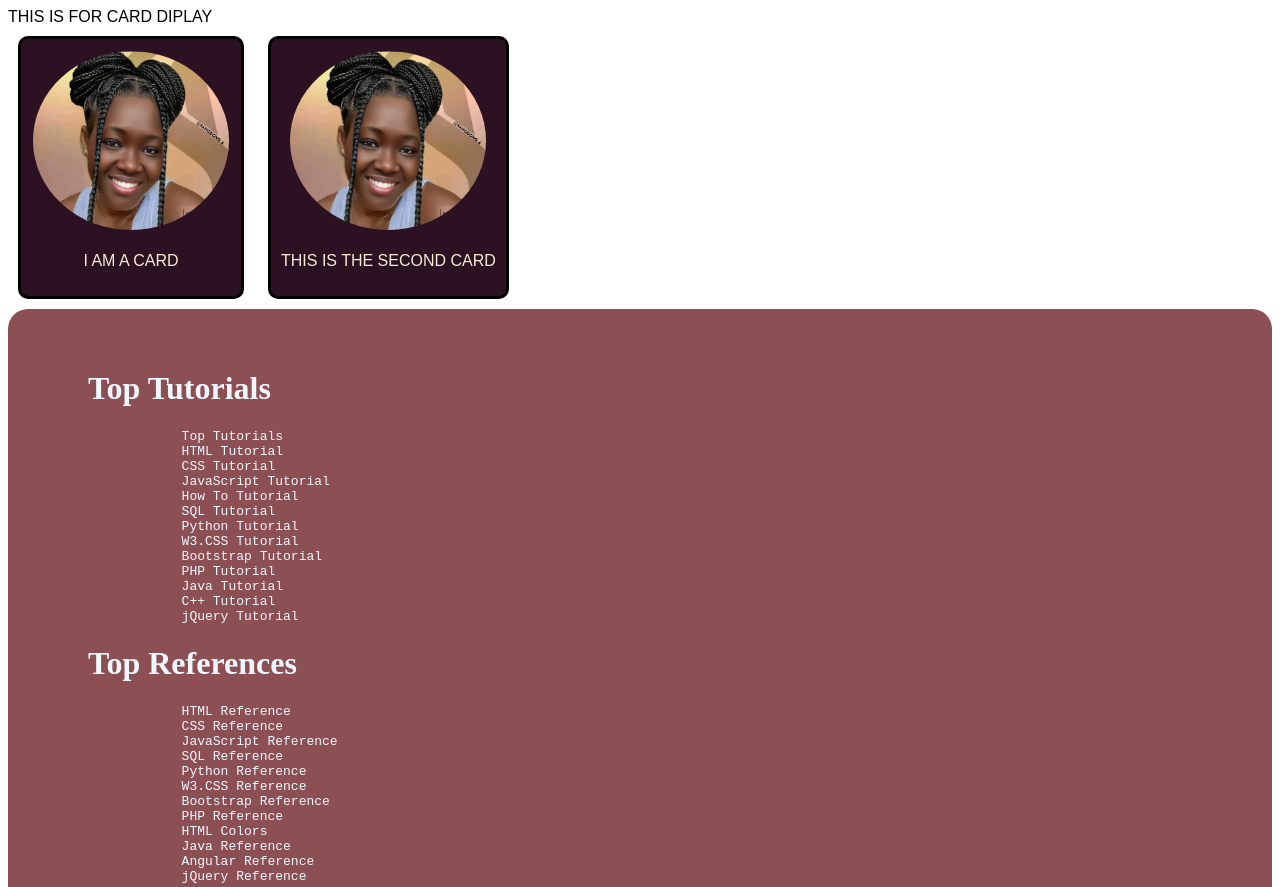
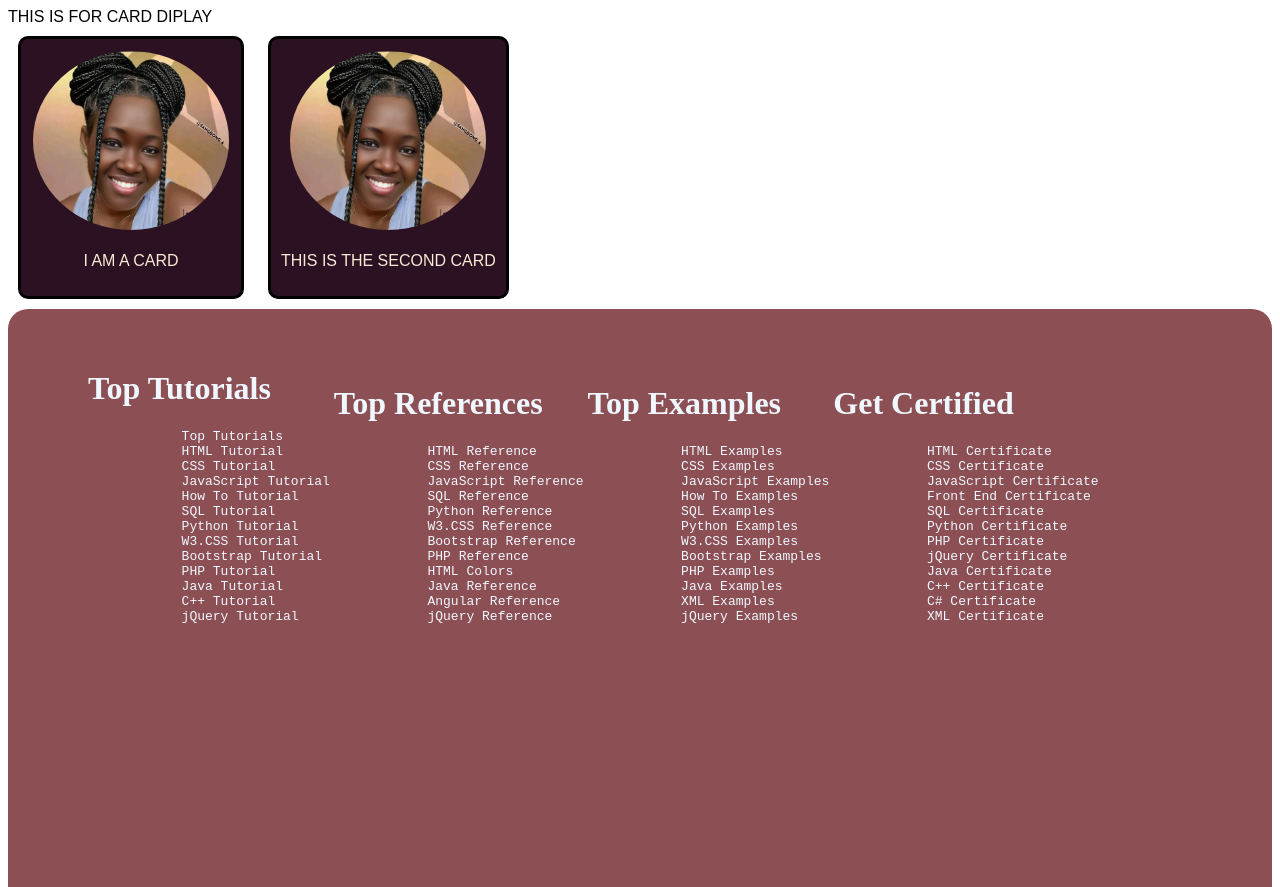
Before and after one commit to kakanyero/express-js, a website: page TRY.html in a window 1280 px wide. Shown: the top 887 px of the page. Drawn offline with Linux system fonts and the light colour scheme.

Commit message:
added inline block to my doc

```diff
--- a/TRY.html
+++ b/TRY.html
@@ -21,7 +21,8 @@
     </section>
     <footer class="footer">
         <div class="foot">
-            <h1>Top Tutorials</h1>
+            <div class="inn">
+                <h1>Top Tutorials</h1>
         <pre>
             Top Tutorials
             HTML Tutorial
@@ -36,7 +37,9 @@
             Java Tutorial
             C++ Tutorial
             jQuery Tutorial</pre>
-        <h1>Top References</h1>
+            </div>
+        <div class="inn">
+            <h1>Top References</h1>
         <pre>
             HTML Reference
             CSS Reference
@@ -50,7 +53,9 @@
             Java Reference
             Angular Reference
             jQuery Reference</pre>
-        <h1>Top Examples</h1>
+        </div>
+        <div class="inn">
+            <h1>Top Examples</h1>
         <pre>
             HTML Examples
             CSS Examples
@@ -64,7 +69,9 @@
             Java Examples
             XML Examples
             jQuery Examples</pre>
-        <h1>Get Certified</h1>
+        </div>
+        <div class="inn">
+            <h1>Get Certified</h1>
         <pre>
             HTML Certificate
             CSS Certificate
@@ -79,6 +86,8 @@
             C# Certificate
             XML Certificate</pre>
         </div>
+        </div>
+
     </footer>
 </body>
 </html>
--- a/try.css
+++ b/try.css
@@ -41,3 +41,6 @@ P{
     margin: auto;
 
 }
+.foot .inn{
+    display: inline-block;
+}
```
